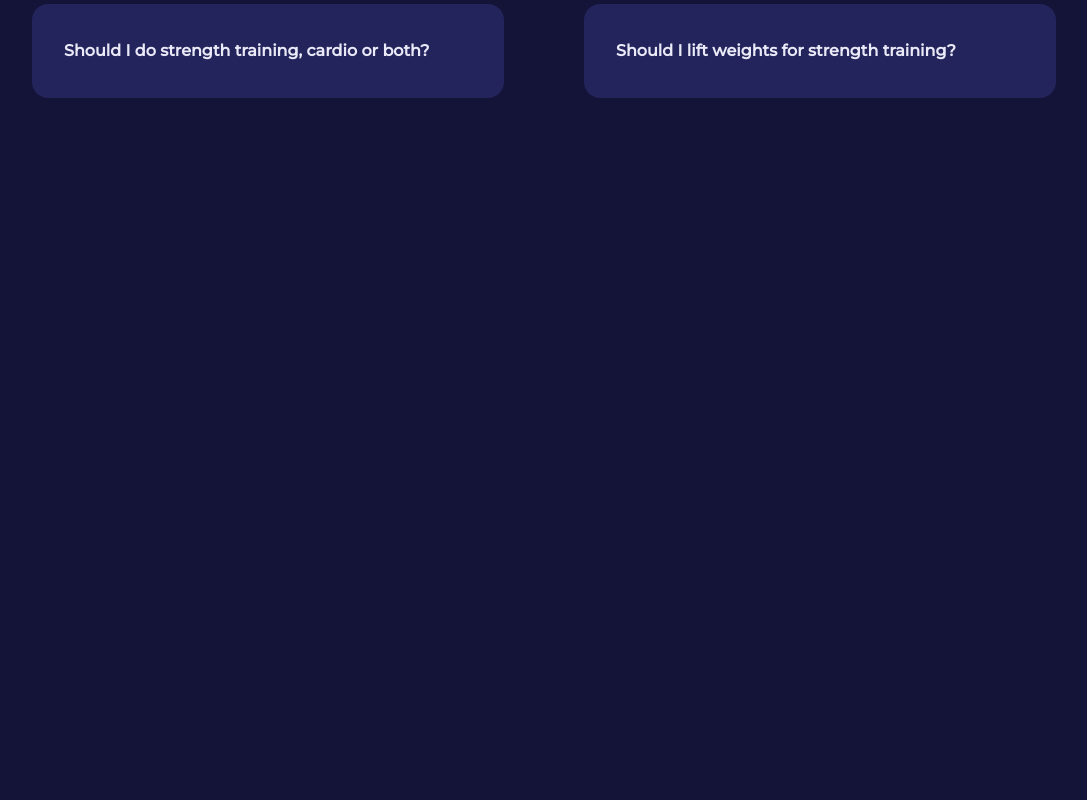
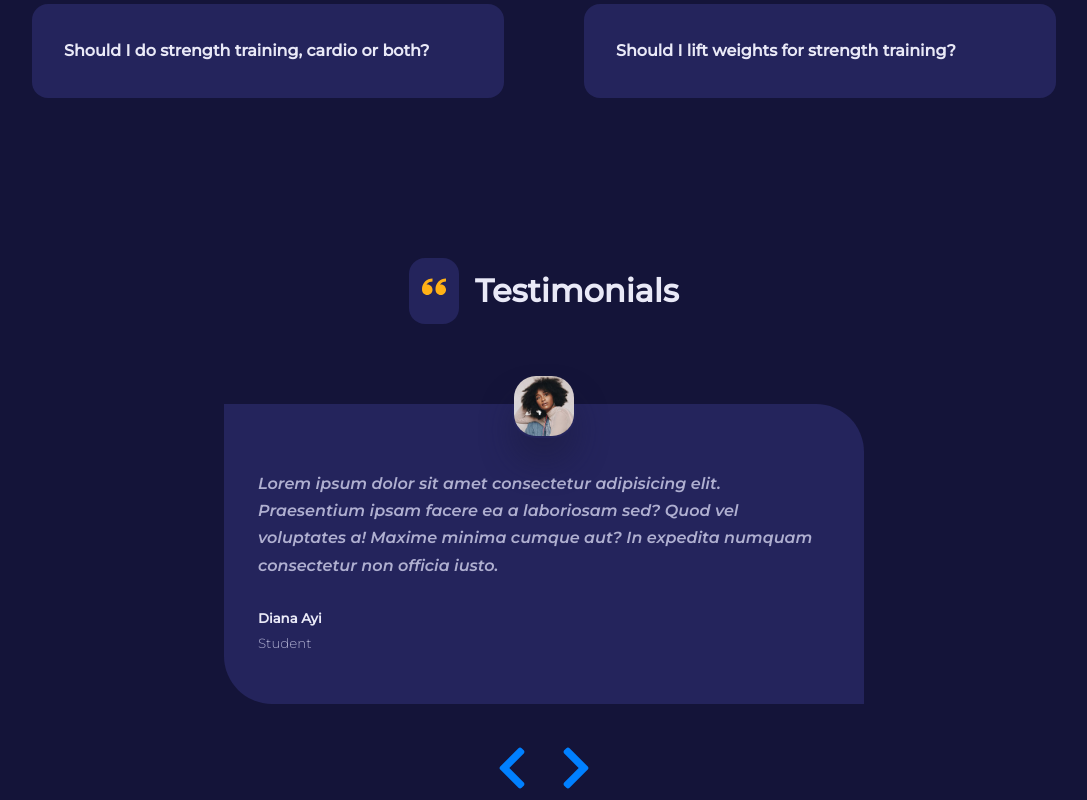
Before and after one commit to Canaga81/sport-web, a React (Vite) app: page / in a window 1280 px wide. Shown: the part 2731-3531 px from the top of the page, without its empty margins (96-1183 px from the left). Before the commit the page ends 2829 px from the top, so only its background shows below. Built offline with nearby package versions, Linux system fonts and the light colour scheme; some icons are missing.

Commit message:
Testimonials Section Finish

```diff
--- /dev/null
+++ b/src/components/Testimonials/index.jsx
@@ -0,0 +1,60 @@
+import SectionHeader from "../SectionHeader";
+import Card from "../../UI/Card";
+import { ImQuotesLeft } from "react-icons/im";
+import { useState } from "react";
+import { testimonials } from "../../data";
+import { FaChevronLeft } from "react-icons/fa";
+import { FaChevronRight } from "react-icons/fa";
+
+const Testimonials = () => {
+
+    const [index, setIndex] = useState( 0 );
+    const { name, quote, job, avatar } = testimonials[index];
+
+    const prevTestimonialHandler = () => {
+        setIndex( prev => prev - 1 )
+
+        if ( index <= 0 ) {
+            setIndex(testimonials.length - 1)
+        }
+    }
+    const nextTestimonialHandler = () => {
+        setIndex( prev => prev + 1 )
+
+        if ( index >= testimonials.length - 1 ) {
+            setIndex(0)
+        }
+    }
+
+    return (
+
+        <section className="testimonials">
+
+            <div className="container testimonials__container">
+
+                <SectionHeader icon={<ImQuotesLeft />} title='Testimonials' className='testimonials__head' />
+
+                <Card className='testimonial'>
+                    <div className="testimonial__avatar">
+                        <img src={avatar} alt={name} />
+                    </div>
+
+                    <p className="testimonial__quote">{`${ quote }`}</p>
+                    <h5>{name}</h5>
+                    <small className="testimonial__title">{job}</small>
+                </Card>
+
+                <div className="testimonials__btn-container">
+                    <div onClick={prevTestimonialHandler} className="testimonials-btn"><FaChevronLeft /></div>
+                    <div onClick={nextTestimonialHandler} className="testimonials-btn"><FaChevronRight /></div>
+                </div>
+
+            </div>
+
+        </section>
+
+    );
+
+};
+
+export default Testimonials;
--- a/src/data.js
+++ b/src/data.js
@@ -136,43 +136,43 @@ export const faqs = [
 
 
 
-// export const testimonials = [
-//     {
-//         id: 1,
-//         name: "Diana Ayi",
-//         quote: "Lorem ipsum dolor sit amet consectetur adipisicing elit. Praesentium ipsam facere ea a laboriosam sed? Quod vel voluptates a! Maxime minima cumque aut? In expedita numquam consectetur non officia iusto.",
-//         job: "Student",
-//         avatar: require( "./images/avatar1.jpg" )
-//     },
-//     {
-//         id: 2,
-//         name: "Daniel Vinyo",
-//         quote: "Harum quaerat hic consequuntur molestias repellat ad quo tenetur vitae rem, labore quisquam? Atque, assumenda rerum this and that odit harum quaerat hic praesentium quisquam quae, enim iste ipsam id repellat.",
-//         job: "Software Egineer",
-//         avatar: require( "./images/avatar2.jpg" )
-//     },
-//     {
-//         id: 3,
-//         name: "Edem Quist",
-//         quote: "Quaerat hic praesentium consequuntur molestias repellat ad quo tenetur vitae rem, labore quisquam? Atque, assumenda rerum odit harum quaerat hic praesentium quisquam quae, enim iste ipsam id repellat.",
-//         job: "University Lecturer",
-//         avatar: require( "./images/avatar3.jpg" )
-//     },
-//     {
-//         id: 4,
-//         name: "Grace Lavoe",
-//         quote: "Cupiditate deleniti sint consequuntur molestias repellat ad quo tenetur vitae rem, labore quisquam? Atque, assumenda rerum odit harum quaerat hic praesentium quisquam quae, enim iste ipsam id repellat.",
-//         job: "Talking Parrot",
-//         avatar: require( "./images/avatar4.jpg" )
-//     },
-//     {
-//         id: 5,
-//         name: "Nana Yaa Dankwa",
-//         quote: "Maxime minima cumque sit amet consectetur adipisicing elit. Praesentium ipsam facere ea a laboriosam sed? Quod vel voluptates a! Maxime minima cumque aut? In expedita numquam consectetur non officia iusto.",
-//         job: "Pharmacist",
-//         avatar: require( "./images/avatar5.jpg" )
-//     }
-// ];
+export const testimonials = [
+    {
+        id: 1,
+        name: "Diana Ayi",
+        quote: "Lorem ipsum dolor sit amet consectetur adipisicing elit. Praesentium ipsam facere ea a laboriosam sed? Quod vel voluptates a! Maxime minima cumque aut? In expedita numquam consectetur non officia iusto.",
+        job: "Student",
+        avatar: '../../src/images/avatar1.jpg'
+    },
+    {
+        id: 2,
+        name: "Daniel Vinyo",
+        quote: "Harum quaerat hic consequuntur molestias repellat ad quo tenetur vitae rem, labore quisquam? Atque, assumenda rerum this and that odit harum quaerat hic praesentium quisquam quae, enim iste ipsam id repellat.",
+        job: "Software Egineer",
+        avatar: '../../src/images/avatar2.jpg'
+    },
+    {
+        id: 3,
+        name: "Edem Quist",
+        quote: "Quaerat hic praesentium consequuntur molestias repellat ad quo tenetur vitae rem, labore quisquam? Atque, assumenda rerum odit harum quaerat hic praesentium quisquam quae, enim iste ipsam id repellat.",
+        job: "University Lecturer",
+        avatar: '../../src/images/avatar3.jpg'
+    },
+    {
+        id: 4,
+        name: "Grace Lavoe",
+        quote: "Cupiditate deleniti sint consequuntur molestias repellat ad quo tenetur vitae rem, labore quisquam? Atque, assumenda rerum odit harum quaerat hic praesentium quisquam quae, enim iste ipsam id repellat.",
+        job: "Talking Parrot",
+        avatar: '../../src/images/avatar4.jpg'
+    },
+    {
+        id: 5,
+        name: "Nana Yaa Dankwa",
+        quote: "Maxime minima cumque sit amet consectetur adipisicing elit. Praesentium ipsam facere ea a laboriosam sed? Quod vel voluptates a! Maxime minima cumque aut? In expedita numquam consectetur non officia iusto.",
+        job: "Pharmacist",
+        avatar: '../../src/images/avatar5.jpg'
+    }
+];
 
 
 
--- a/src/pages/Home/home.css
+++ b/src/pages/Home/home.css
@@ -149,3 +149,68 @@
 .faq p {
     margin-top: 1.5rem;
 }
+
+/*! Testimonials */
+
+.testimonials {
+    width: 50rem;
+    margin-inline: auto;
+}
+
+.testimonials__head {
+    justify-content: center;
+}
+
+.card.testimonial {
+    position: relative;
+    text-align: left;
+    margin-top: 5rem;
+}
+
+.testimonial__avatar {
+    width: 4rem;
+    height: 4rem;
+    border-radius: 1.5rem;
+    border: 2px solid transparent;
+    overflow: hidden;
+    position: absolute;
+    top: -2rem;
+    left: calc(50% - 2rem);
+    box-shadow: 0 1.5rem 2rem rgba(26, 26, 54, 0.4);
+    transition: var(--transition);
+}
+
+.testimonial:hover .testimonial__avatar {
+    border-radius: 50%;
+    border-color: var(--color-gray-400);
+}
+
+.testimonial__quote {
+    font-style: italic;
+    margin: 1rem 0 2rem;
+}
+
+.card small.testimonial__title {
+    margin-top: 0.3rem;
+}
+
+.testimonials__btn-container {
+    width: fit-content;
+    margin: 2.5rem auto 0;
+    display: flex;
+    justify-content: center;
+    align-items: center;
+    gap: 1rem;
+}
+
+.testimonials-btn {
+    background: transparent;
+    cursor: pointer;
+}
+
+.testimonials-btn svg {
+    fill: var(--color-primary);
+    font-size: 1.8rem;
+    width: 3rem;
+    height: 3rem;
+}
--- a/src/pages/Home/index.jsx
+++ b/src/pages/Home/index.jsx
@@ -1,6 +1,7 @@
 import FAQs from '../../components/FAQs';
 import MainHeader from '../../components/MainHeader';
 import Programs from '../../components/Programs';
+import Testimonials from '../../components/Testimonials';
 import Values from '../../components/Values';
 import './home.css'
 
@@ -16,6 +17,8 @@ const Home = () => {
 
       <FAQs />
 
+      <Testimonials />
+
     </>
   )
 
```
